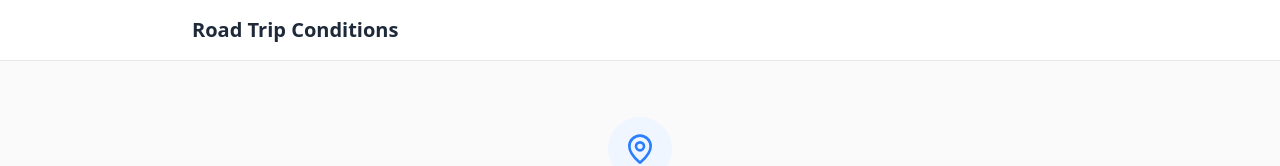
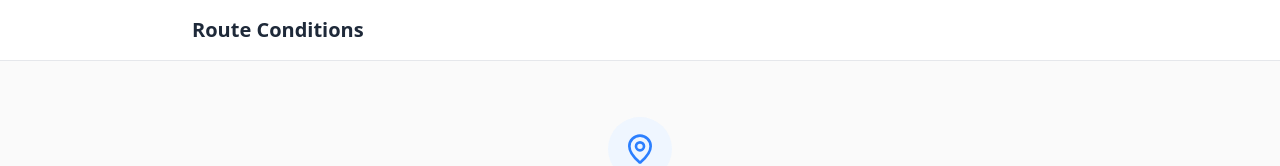
Before and after one commit to andrewgrant/WeatherRoute, a Next.js app: page / in a window 1280 px wide. Shown: the top 166 px of the page. Built offline with nearby package versions, Linux system fonts and the light colour scheme.

Commit message:
Rename to Route Conditions
Shorter, cleaner name for the app.

```diff
--- a/src/app/layout.tsx
+++ b/src/app/layout.tsx
@@ -3,7 +3,7 @@ import Link from "next/link";
 import "./globals.css";
 
 export const metadata: Metadata = {
-  title: "Road Trip Conditions - Weather Forecasts Along Your Journey",
+  title: "Route Conditions - Weather Forecasts Along Your Journey",
   description:
     "Plan your road trip with weather forecasts at every stop. See predicted conditions along your route based on your departure time.",
   keywords: ["weather", "road trip", "route planner", "forecast", "travel"],
@@ -21,7 +21,7 @@ export default function RootLayout({
           <header className="bg-white border-b border-gray-200 px-4 py-4 sm:px-6 lg:px-8">
             <div className="max-w-4xl mx-auto flex items-center justify-between">
               <Link href="/" className="text-xl font-semibold text-gray-800 hover:text-gray-600 transition-colors">
-                Road Trip Conditions
+                Route Conditions
               </Link>
             </div>
           </header>
--- a/src/lib/alerts.ts
+++ b/src/lib/alerts.ts
@@ -59,7 +59,7 @@ export async function fetchAlertsForLocation(
 
     const response = await fetch(`${NWS_ALERTS_URL}?${params}`, {
       headers: {
-        "User-Agent": "(RoadTripConditions, contact@example.com)",
+        "User-Agent": "(RouteConditions, contact@example.com)",
         Accept: "application/geo+json",
       },
     });
--- a/src/lib/useTemperatureUnit.ts
+++ b/src/lib/useTemperatureUnit.ts
@@ -3,7 +3,7 @@
 import { useCallback, useSyncExternalStore } from "react";
 import { TemperatureUnit } from "./types";
 
-const STORAGE_KEY = "roadtripconditions-temp-unit";
+const STORAGE_KEY = "routeconditions-temp-unit";
 
 function getSnapshot(): TemperatureUnit {
   const stored = localStorage.getItem(STORAGE_KEY);
```
Also changed, not shown: 2 other files (tests, documents, lock files or other folders).
